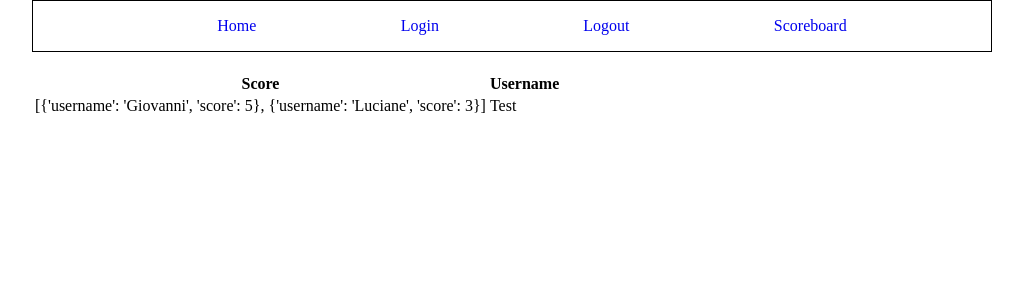
After one commit to gbronca/riddle-me-this, a Flask app: page /scoreboard in a window 1280 px wide. The commit adds this page. Shown: the top 300 px of the page, without its empty margins (128-1151 px from the left). Run offline with Flask 2, Linux system fonts and the light colour scheme.

Commit message:
Created scoreboard template and scores.json file

```diff
--- /dev/null
+++ b/data/scores.json
@@ -0,0 +1,10 @@
+[
+    {
+        "username": "Giovanni",
+        "score": 5
+    },
+    {
+        "username": "Luciane",
+        "score": 3
+    }
+]
--- a/run.py
+++ b/run.py
@@ -9,17 +9,17 @@ def load_riddles():
         riddles = json.load(f)
     return riddles
 
-''' Loads the riddles and shuffle the questions '''
+# Load the riddles
 riddles = load_riddles()
 
-''' Start the game and delete existing session '''
+# Starts the game and delete existing session
 @app.route('/')
 def index():
     if session:
         [session.pop(key) for key in list(session.keys())]
     return render_template('index.html')
 
-''' Logout the user and delete existing session '''
+# Logout the current user and delete existing session
 @app.route('/logout')
 def logout():
     session.clear()
@@ -39,6 +39,13 @@ def new_game():
 
     return redirect(url_for('riddle'))
 
+@app.route('/scoreboard')
+def scoreboard():
+    with open('data/scores.json', 'r') as f:
+        scores = json.load(f)
+
+    return render_template('scoreboard.html', scoreboard=scores)
+
 
 @app.route('/riddle', methods = ['GET', 'POST'])
 def riddle():
@@ -54,13 +61,13 @@ def riddle():
             session['attempts'] += 1
             print(session['attempts'])
             if session['attempts'] == 2:
-                flash('Wrong answer, %s, this is your last chance' % (session['username']), 'warning')
+                flash('"%s" is the wrong answer, %s, this is your last chance' % (request.form['answer'], session['username']), 'warning')
             else:
-                flash('Wrong answer, %s, you have %s attempts' % (session['username'], 3 - int(session['attempts'])), 'warning')
+                flash('"%s" is not the correct answer %s. You have %s more attempts' % (request.form['answer'], session['username'], 3 - int(session['attempts'])), 'warning')
         else:
             session['attempts'] = 0
             session['index'] += 1
-            flash('Wrong answer! Better luck with next riddle', 'error')
+            flash('Wrong answer! Better luck with the next riddle', 'error')
 
 
     if session['index'] >= 3:
--- a/static/css/style.css
+++ b/static/css/style.css
@@ -10,6 +10,7 @@ div.warning{
 body {
     max-width: 960px;
     margin: auto;
+
 }
 
 header {
--- a/templates/base.html
+++ b/templates/base.html
@@ -14,6 +14,7 @@
                 <li><a href="{{ url_for('index') }}">Home</a></li>
                 <li><a href="{{ url_for('index') }}">Login</a></li>
                 <li><a href="{{ url_for('logout') }}">Logout</a></li>
+                <li><a href="{{ url_for('scoreboard') }}">Scoreboard</a></li>
             </ul>
         </nav>
     </header>
--- /dev/null
+++ b/templates/scoreboard.html
@@ -0,0 +1,19 @@
+{% extends 'base.html' %}
+
+{% block content %}
+    <table>
+        <thead>
+            <tr>
+                <th>Score</th>
+                <th>Username</th>
+            </tr>
+        </thead>
+        <tbody>
+            <tr>
+                <td>{{ scoreboard }}</td>
+                <td>Test</td>
+            </tr>
+        </tbody>
+    </table>
+
+{% endblock %}
```
